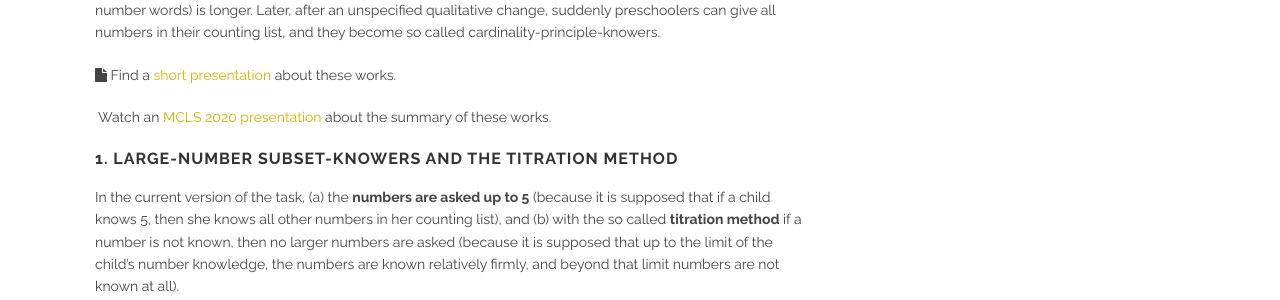
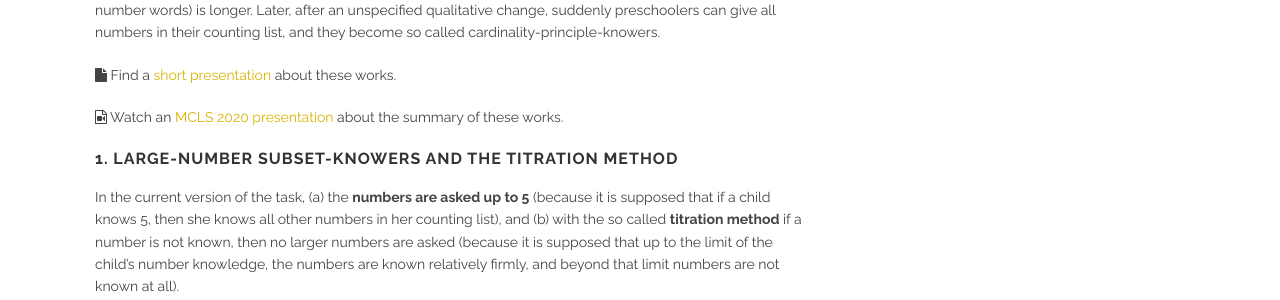
Before and after one commit to theNumberWorks/numberworks_website, a Jekyll site: the page built from the_give_a_number_task_revisited.md, in a window 1280 px wide. Shown: the part 329-629 px from the top of the page. Built offline with Jekyll 4.4.1, drawn with Linux system fonts in a browser that asks for light colours.

Commit message:
Update the_give_a_number_task_revisited.md

```diff
--- a/the_give_a_number_task_revisited.md
+++ b/the_give_a_number_task_revisited.md
@@ -8,7 +8,7 @@ The **Give a number task** is used to measure what numbers a preschooler underst
 
 <i class='fa fa-file'></i> Find a [short presentation](https://docs.google.com/presentation/d/1owAbT48vQhKDpEwzqBacLeAqK1nn39NauQV_EwTwZsA/edit?usp=sharing) about these works.
 
-<i class='fa fa-file-video'></i> Watch an [MCLS 2020 presentation](https://www.youtube.com/watch?v=finJsMHUUKM) about the summary of these works.
+<i class='fa fa-file-video-o'></i> Watch an [MCLS 2020 presentation](https://www.youtube.com/watch?v=finJsMHUUKM) about the summary of these works.
 
 ### 1. Large-number subset-knowers and the titration method
 
```
